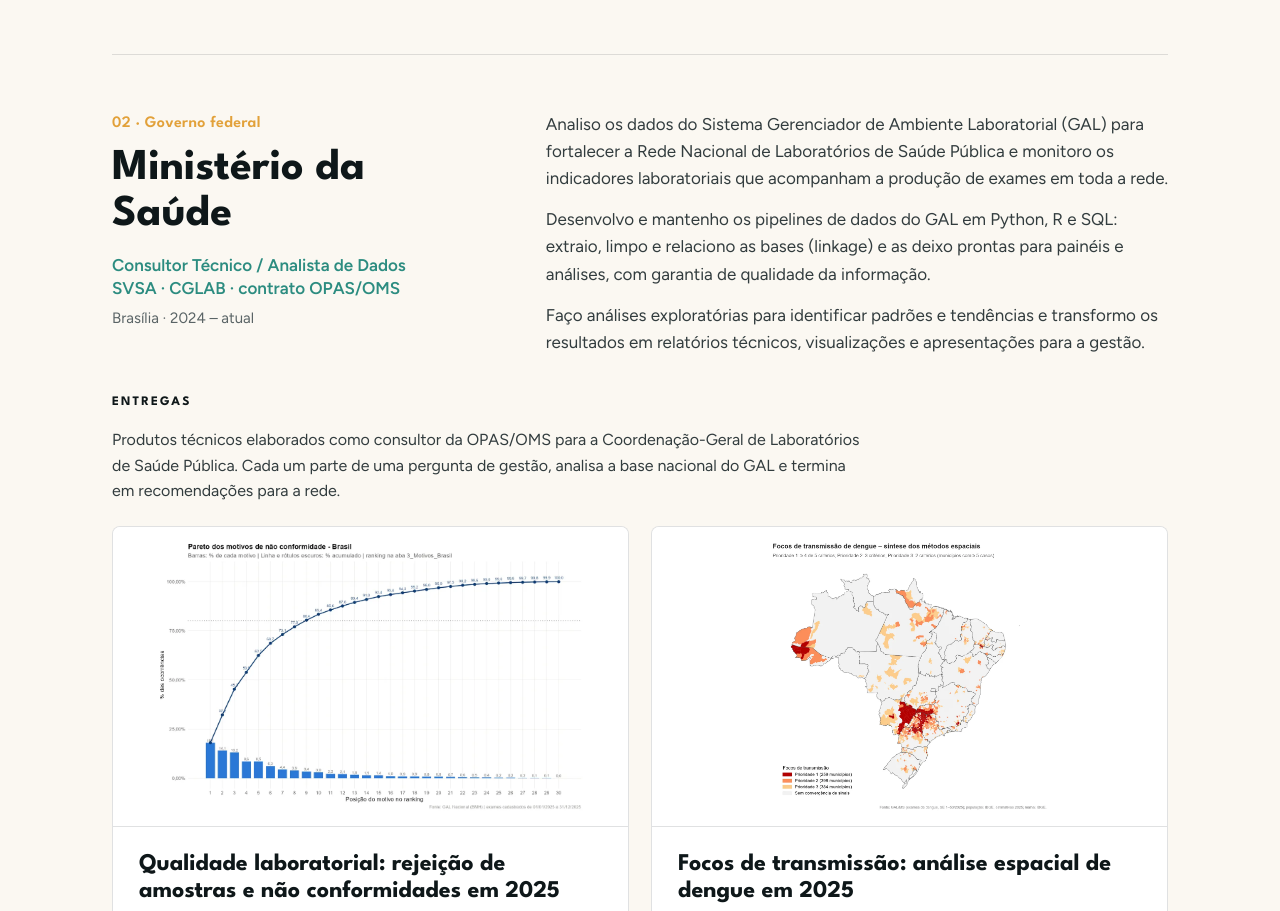
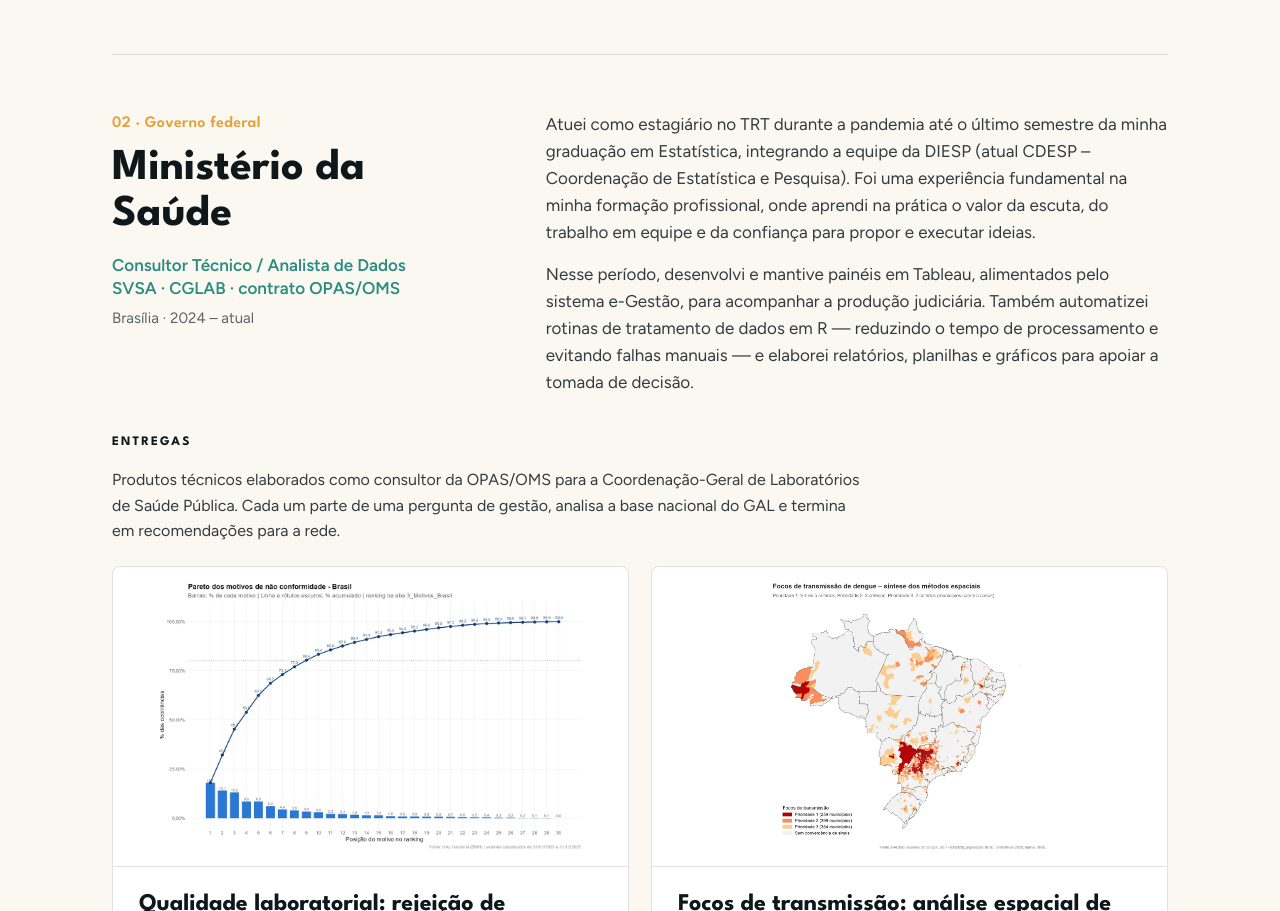
Before and after one commit to FerreiraFrancisco/portfolio_francisco, a plain HTML site: page index.html in a window 1280 px wide. Shown: the part 2624-3535 px from the top of the page. Drawn offline with Linux system fonts and the light colour scheme.

Commit message:
Update index.html

```diff
--- a/index.html
+++ b/index.html
@@ -364,9 +364,8 @@
         <div class="when">Brasília · 2024 – atual</div>
       </div>
       <div class="desc">
-        <p>Analiso os dados do Sistema Gerenciador de Ambiente Laboratorial (GAL) para fortalecer a Rede Nacional de Laboratórios de Saúde Pública e monitoro os indicadores laboratoriais que acompanham a produção de exames em toda a rede.</p>
-        <p>Desenvolvo e mantenho os pipelines de dados do GAL em Python, R e SQL: extraio, limpo e relaciono as bases (linkage) e as deixo prontas para painéis e análises, com garantia de qualidade da informação.</p>
-        <p>Faço análises exploratórias para identificar padrões e tendências e transformo os resultados em relatórios técnicos, visualizações e apresentações para a gestão.</p>
+        <p>Atuei como estagiário no TRT durante a pandemia até o último semestre da minha graduação em Estatística, integrando a equipe da DIESP (atual CDESP – Coordenação de Estatística e Pesquisa). Foi uma experiência fundamental na minha formação profissional, onde aprendi na prática o valor da escuta, do trabalho em equipe e da confiança para propor e executar ideias.</p>
+<p>Nesse período, desenvolvi e mantive painéis em Tableau, alimentados pelo sistema e-Gestão, para acompanhar a produção judiciária. Também automatizei rotinas de tratamento de dados em R — reduzindo o tempo de processamento e evitando falhas manuais — e elaborei relatórios, planilhas e gráficos para apoiar a tomada de decisão.</p>
       </div>
       <div class="entregas">
       <div class="sub">Entregas</div>
```
